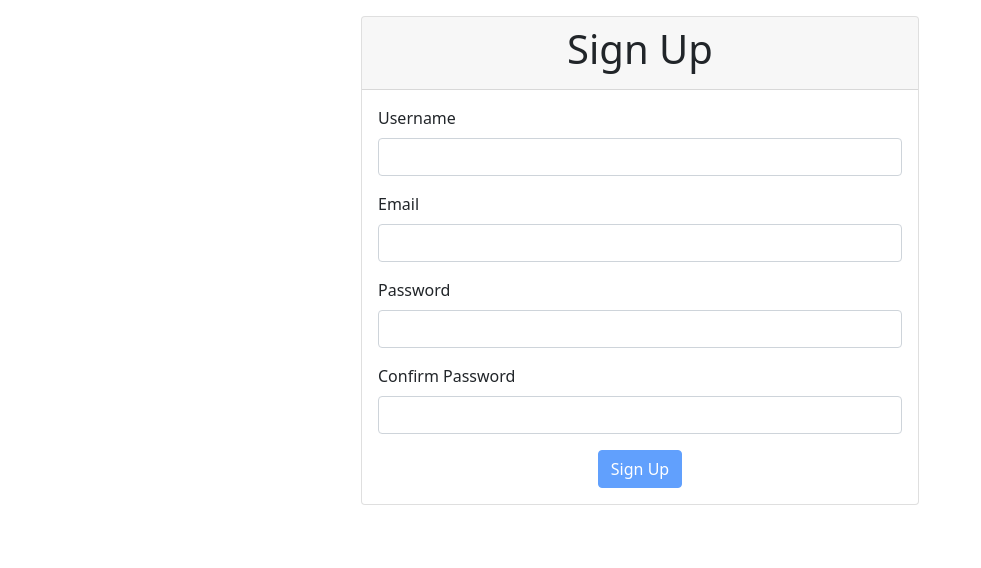
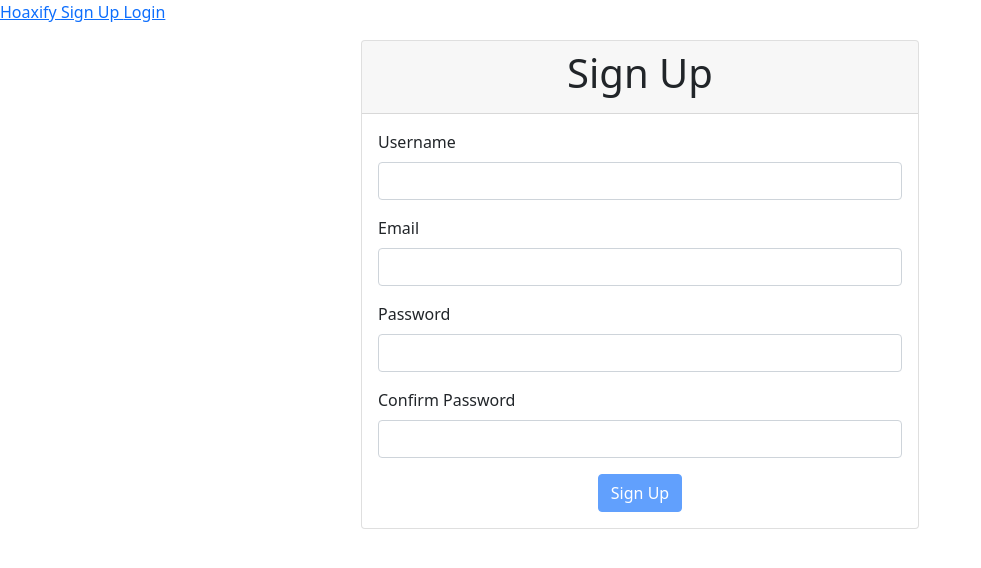
Before and after one commit to liteninkiran/basar-buyukkahraman-angular-with-tdd, an Angular app: page /signup in a window 1280 px wide. Shown: the top 568 px of the page, without its empty margins (0-981 px from the left). Built offline with nearby package versions, Linux system fonts and the light colour scheme.

Commit message:
052 - NavBar

```diff
--- a/src/app/app.component.html
+++ b/src/app/app.component.html
@@ -1,3 +1,14 @@
+<div>
+    <a routerLink="/" title="Home">
+        Hoaxify
+    </a>
+    <a routerLink="/signup" title="Sign Up">
+        Sign Up
+    </a>
+    <a routerLink="/login" title="Login">
+        Login
+    </a>
+</div>
 <div class="container pt-3">
     <router-outlet></router-outlet>
 </div>
```
Also changed, not shown: 1 other file (tests, documents, lock files or other folders).
